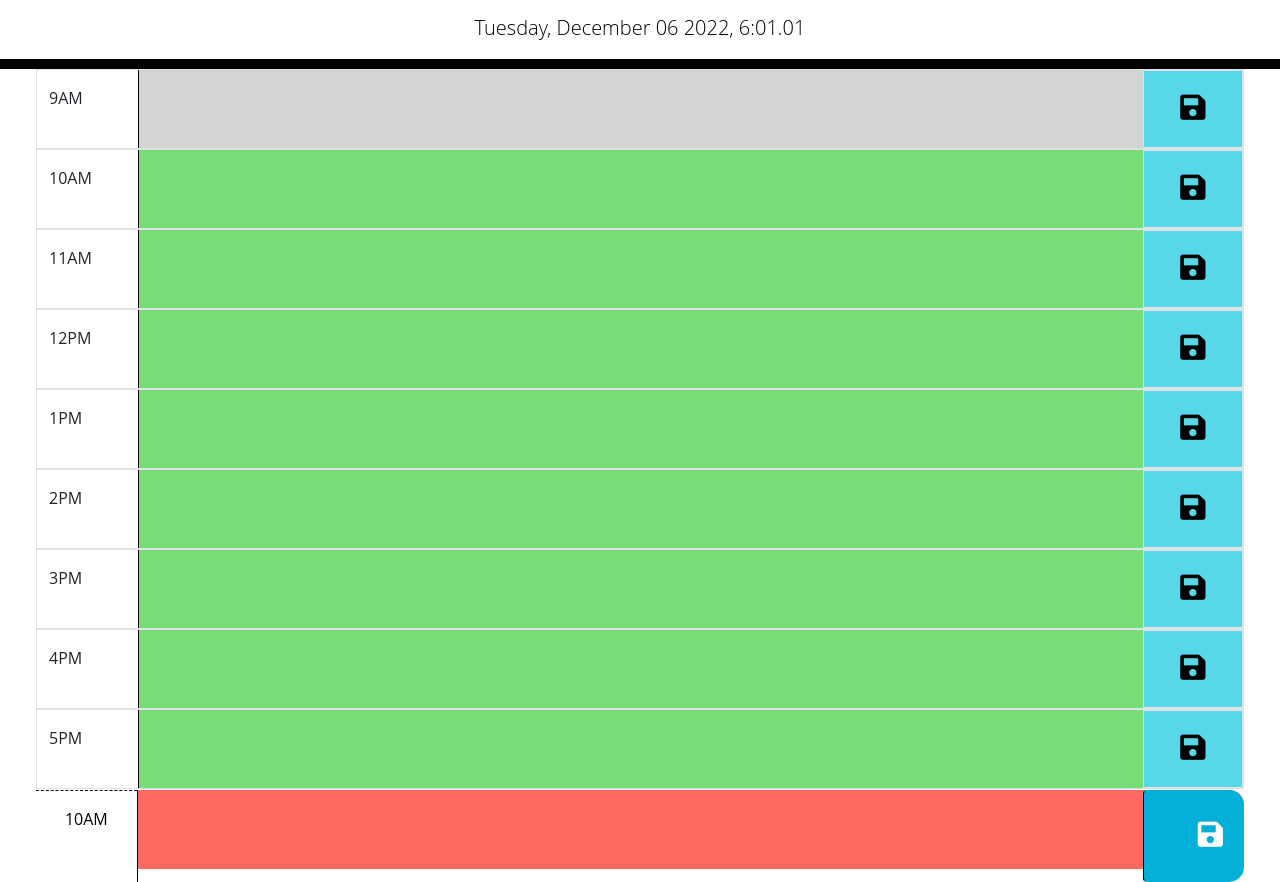
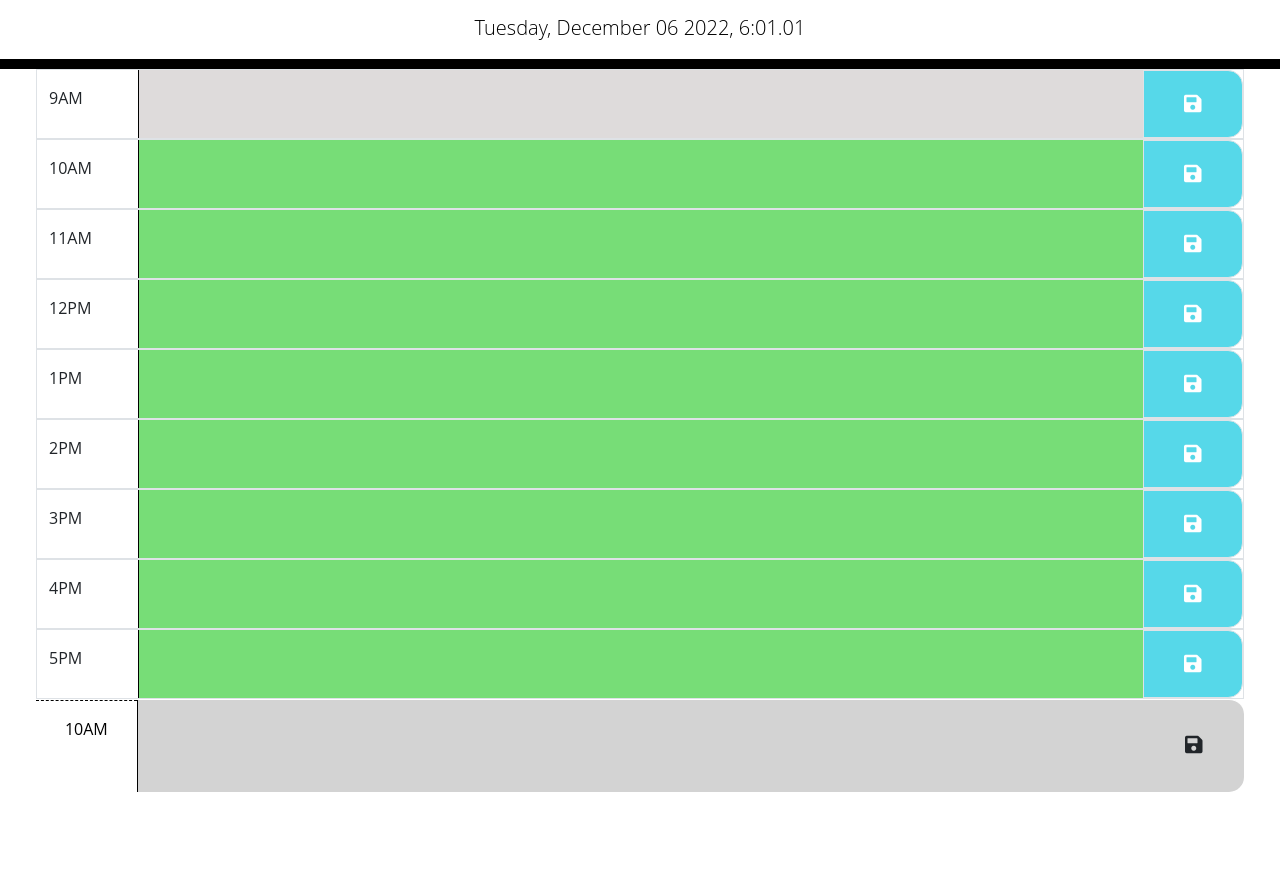
Before and after one commit to louiskgkim/Work-Day-Scheduler, a plain HTML site: page index.html in a window 1280 px wide. Shown: the part 118-1000 px from the top of the page. After the commit the page ends 910 px from the top, so only its background shows below. Drawn offline with nearby package versions, Linux system fonts and the light colour scheme.

Commit message:
reverted some styles back to the default that was provided

```diff
--- a/css/style.css
+++ b/css/style.css
@@ -1,3 +1,4 @@
+/* Global Selectors */
 body {
   font-family: 'Open Sans', sans-serif;
   font-size: 16px;
@@ -11,19 +12,19 @@ textarea {
   border-left: 1px solid black;
   padding: 10px;
 }
-
+/* Class Selectors */
+/* prewrap: https://css-tricks.com/snippets/css/make-pre-text-wrap/ */
 .description {
   white-space: pre-wrap;
 }
 
 .time-block {
   border-radius: 15px;
+  text-align: center;
 }
 
 .row {
   border-top: 1px solid white;
-  white-space: pre-wrap;
-  height: 80px;
 }
 
 .hour {
@@ -33,12 +34,12 @@ textarea {
 }
 
 .past {
-  background-color: #d3d3d3;
+  background-color: #dedbdb;
   color: white;
 }
 
 .present {
-  background-color: #ff6961;
+  background-color: #d3d3d3;
   color: white;
 }
 
@@ -47,15 +48,15 @@ textarea {
   color: white;
 }
 
-.saveBtn {
+.save-btn {
   border-left: 1px solid black;
   border-top-right-radius: 15px;
   border-bottom-right-radius: 15px;
-  background-color: #04b0d7;
+  background-color: #06aed5;
   color: white;
 }
 
-.saveBtn i:hover {
+.save-btn i:hover {
   font-size: 20px;
   transition: all 0.3s ease-in-out;
 }
@@ -65,13 +66,12 @@ textarea {
 }
 
 .fa-save {
-  font-size: 1.8rem;
+  font-size: 20px;
 }
 
 .jumbotron {
   color: black;
   background-color: transparent;
-  text-align: center;
   border-radius: 0;
   border-bottom: 10px solid black;
 }
```
